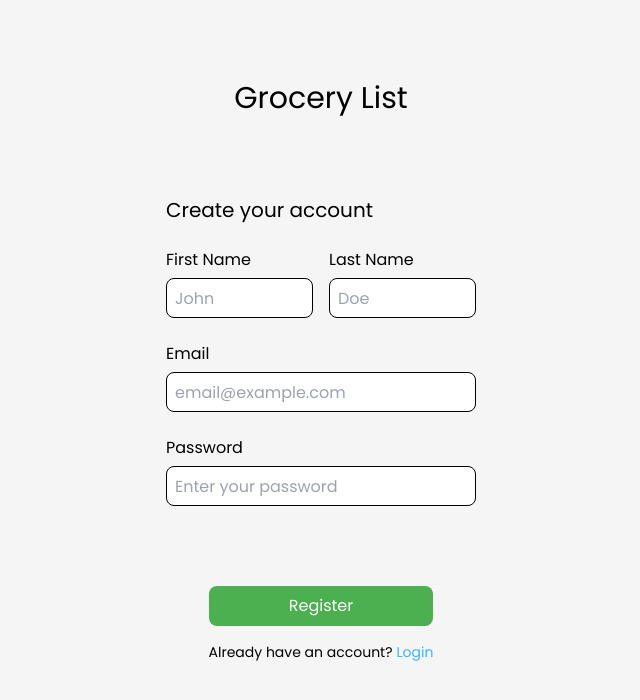
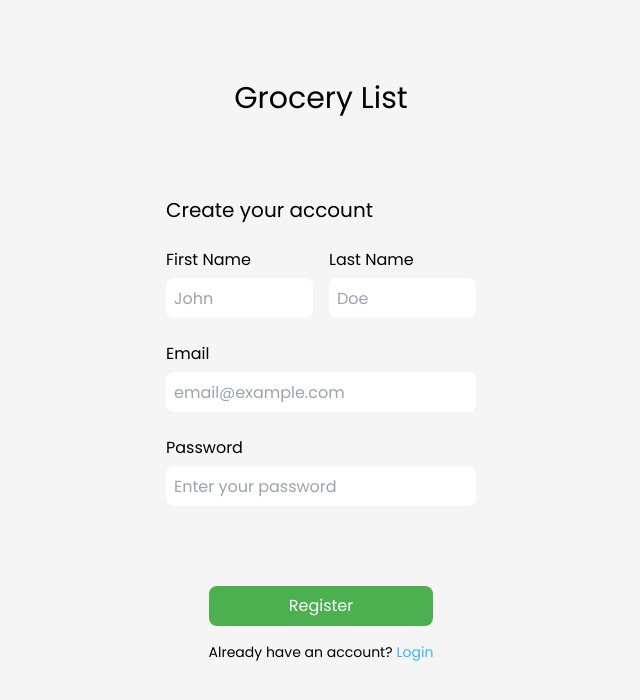
Before and after one commit to coffeeAndCodeDuo/grocery-list-app, a React (Vite) app in the folder front-end/grocerylist_frontend/: page /register in a window 1280 px wide. Shown: the top 700 px of the page, without its empty margins (319-959 px from the left). Built offline with nearby package versions, Linux system fonts and the light colour scheme.

Commit message:
styling home page

```diff
--- a/front-end/grocerylist_frontend/src/App.jsx
+++ b/front-end/grocerylist_frontend/src/App.jsx
@@ -9,7 +9,6 @@ import SetPassword from "./pages/SetPassword.jsx";
 import { ToastContainer } from "react-toastify";
 import "react-toastify/dist/ReactToastify.css";
 import ToastClear from "./components/ToastClear.jsx";
-import Layout from "./components/Layout.jsx";
 
 function App() {
   return (
--- a/front-end/grocerylist_frontend/src/components/HomeLists.jsx
+++ b/front-end/grocerylist_frontend/src/components/HomeLists.jsx
@@ -1,6 +1,11 @@
 export default function HomeLists() {
     return (
-        <div className="bg">
+        <div className="flex flex-col gap-0.5">
+            <div className="bg-light-orange rounded-t-lg h-10 mx-6 mt-12 flex items-center justify-between p-4">
+                <h5>My Lists</h5>
+                <button className="text-orange-highlight"><h2>+</h2></button>
+            </div>
+            <div className="bg-light-yellow rounded-b-lg h-32 mx-6"></div>
 
         </div>
     )
--- a/front-end/grocerylist_frontend/src/components/auth/UserForm.jsx
+++ b/front-end/grocerylist_frontend/src/components/auth/UserForm.jsx
@@ -66,14 +66,14 @@ export default function UserForm({type}){
                     onChange={handleChange} //atualiza o campo quando o user escreve alguma coisa
                     type="text"
                     placeholder="John"
-                    className="border border-black rounded-lg h-10 w-full placeholder:text-xs pl-2 focus:outline-none focus:ring-black focus:ring-1"
+                    className="rounded-lg h-10 w-full placeholder:text-xs pl-2 focus:outline-none focus:ring-black focus:ring-1"
                     />
                 </div>
 
                 <div className="flex flex-col w-1/2 gap-1.5 mb-6">
                     <label htmlFor="lastName"><h5>Last Name</h5></label>
                     <input name="lastName" value={formData.lastName} onChange={handleChange} type="text" placeholder="Doe"
-                    className="border border-black rounded-lg h-10 w-full placeholder:text-xs pl-2 focus:outline-none focus:ring-black focus:ring-1"/>
+                    className="rounded-lg h-10 w-full placeholder:text-xs pl-2 focus:outline-none focus:ring-black focus:ring-1"/>
                 </div>
             </div>
             </>
@@ -82,13 +82,13 @@ export default function UserForm({type}){
             <div className="flex flex-col mx-auto w-76 mb-6 gap-1.5">
                 <label htmlFor="email"><h5>Email</h5></label>
                 <input name="email" value={formData.email} onChange={handleChange} type="email" placeholder="email@example.com"
-                className="border border-black rounded-lg h-10 placeholder:text-xs pl-2 focus:outline-none focus:ring-black focus:ring-1"/>
+                className="rounded-lg h-10 placeholder:text-xs pl-2 focus:outline-none focus:ring-black focus:ring-1"/>
             </div>
 
             <div className="flex flex-col mx-auto w-76 mb-4 gap-1.5">
             <label htmlFor="password"><h5>Password</h5></label>
             <input name="password" value={formData.password} onChange={handleChange} type="password" placeholder="Enter your password"
-            className="border border-black rounded-lg h-10 placeholder:text-xs pl-2 focus:outline-none focus:ring-black focus:ring-1"/>
+            className="rounded-lg h-10 placeholder:text-xs pl-2 focus:outline-none focus:ring-black focus:ring-1"/>
             </div>
 
             <div>
--- a/front-end/grocerylist_frontend/src/pages/Home.jsx
+++ b/front-end/grocerylist_frontend/src/pages/Home.jsx
@@ -2,6 +2,7 @@ import PrivateHeader from "../components/headers/PrivateHeader";
 import MainCard from "../components/MainCard";
 import { useEffect, useState } from "react";
 import { getUserProfile } from '../services/UserService.jsx';
+import HomeLists from "../components/HomeLists.jsx";
 
 
 export default function Home() {
@@ -21,6 +22,7 @@ export default function Home() {
       <PrivateHeader />
       <MainCard
         topContent={<h4>Hi, {profile?.firstName} 👋 </h4>}
+        bottomContent={<HomeLists />}
       />
     </div>
   );
--- a/front-end/grocerylist_frontend/tailwind.config.cjs
+++ b/front-end/grocerylist_frontend/tailwind.config.cjs
@@ -9,7 +9,10 @@ module.exports = {
       colors: {
         'background-grey': '#f5f5f5',
         'button-green': '#4caf50',
-        'link-blue': '#38b6ff'
+        'link-blue': '#38b6ff',
+        'light-orange': '#ffe2b6',
+        'orange-highlight': '#ffbd59',
+        'light-yellow':'#fff8da'
       },
       fontFamily: {
         sans: ['Poppins', 'ui-sans-serif', 'system-ui'],
```
Also changed, not shown: front-end/grocerylist_frontend/src/components/headers/PrivateHeader.jsx (+0 -12 lines).
